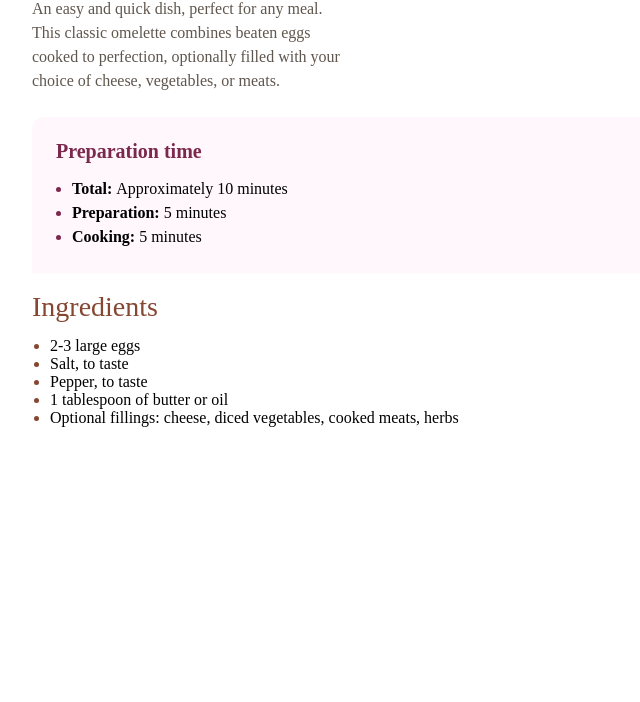
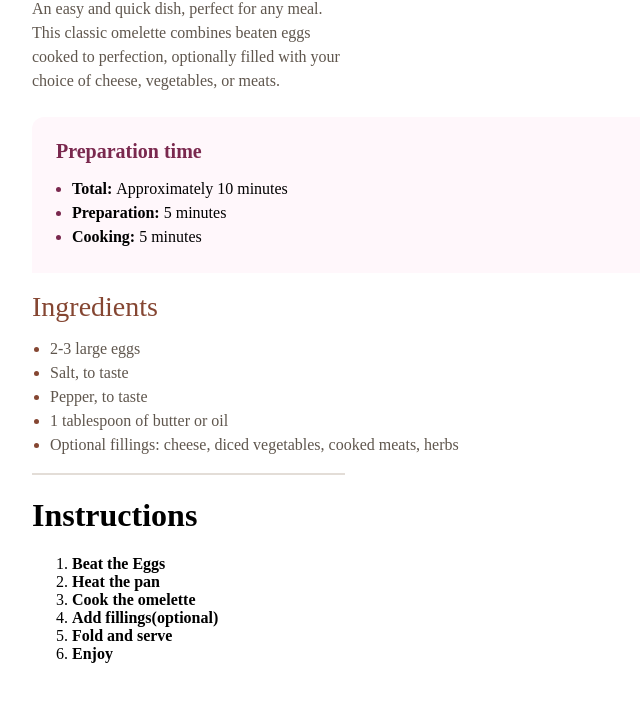
Before and after one commit to Tsotnev/recipe-app, a plain HTML site: page index.html in a window 1280 px wide. Shown: the part 330-1032 px from the top of the page, without its empty margins (0-640 px from the left). Before the commit the page ends 813 px from the top, so only its background shows below. Drawn offline with Linux system fonts and the light colour scheme.

Commit message:
instruction div

```diff
--- a/index.html
+++ b/index.html
@@ -41,6 +41,22 @@
         </ul>
       </div>
     </div>
+    <div class="line"></div>
+    <div class="instructions">
+      <div class="isntructionh1">
+        <h1>Instructions</h1>
+        <div class="instlist">
+          <ol>
+            <li><b>Beat the Eggs</b> <span></span></li>
+            <li><b>Heat the pan</b> <span></span></li>
+            <li><b>Cook the omelette</b> <span></span></li>
+            <li><b>Add fillings(optional)</b> <span></span></li>
+            <li><b>Fold and serve</b> <span></span></li>
+            <li><b>Enjoy</b> <span></span></li>
+          </ol>
+        </div>
+      </div>
+    </div>
   </div>
 </body>
 </html>
--- a/style.css
+++ b/style.css
@@ -113,5 +113,38 @@ padding: 0;}
                                         opacity: 0px;
                                         }
 
+                                        .inglist li{
+                                            font-family: Outfit;
+                                            font-size: 16px;
+                                            font-weight: 400;
+                                            line-height: 24px;
+                                            text-align: left;
+                                            color: rgba(95, 86, 77, 1);
+                                            }
                                         .inglist li::marker{color: rgba(133, 70, 50, 1);}
                                         .inglist ul{padding-left: 18px;}
+
+                                        .line{width: 311px;
+                                            height: 0px;
+                                            gap: 0px;
+                                            border: 1px 0px 0px 0px;
+                                            opacity: 0px;
+                                            border: 1px solid rgba(227, 221, 215, 1)
+                                            }
+                                        .instruction{width: Fill (311px);
+                                            height: Hug (668px);
+                                            gap: 24px;
+                                            opacity: 0px;
+                                            }
+
+                                            .instructionh1 h1{width: 311px;
+                                                height: 28px;
+                                                gap: 0px;
+                                                opacity: 0px;
+                                                font-family: Young Serif;
+                                                font-size: 28px;
+                                                font-weight: 400;
+                                                line-height: 28px;
+                                                text-align: left;
+                                                color: rgba(133, 70, 50, 1);
+                                                }
```
